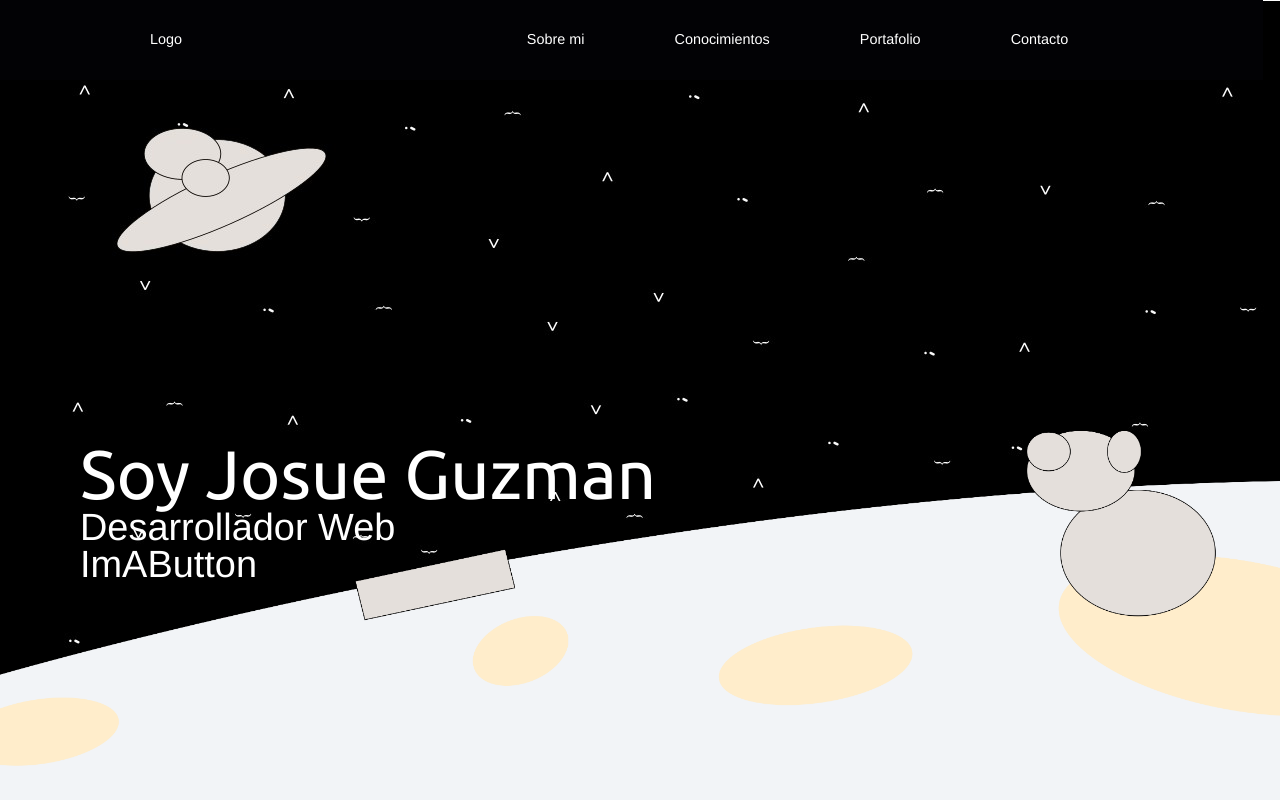
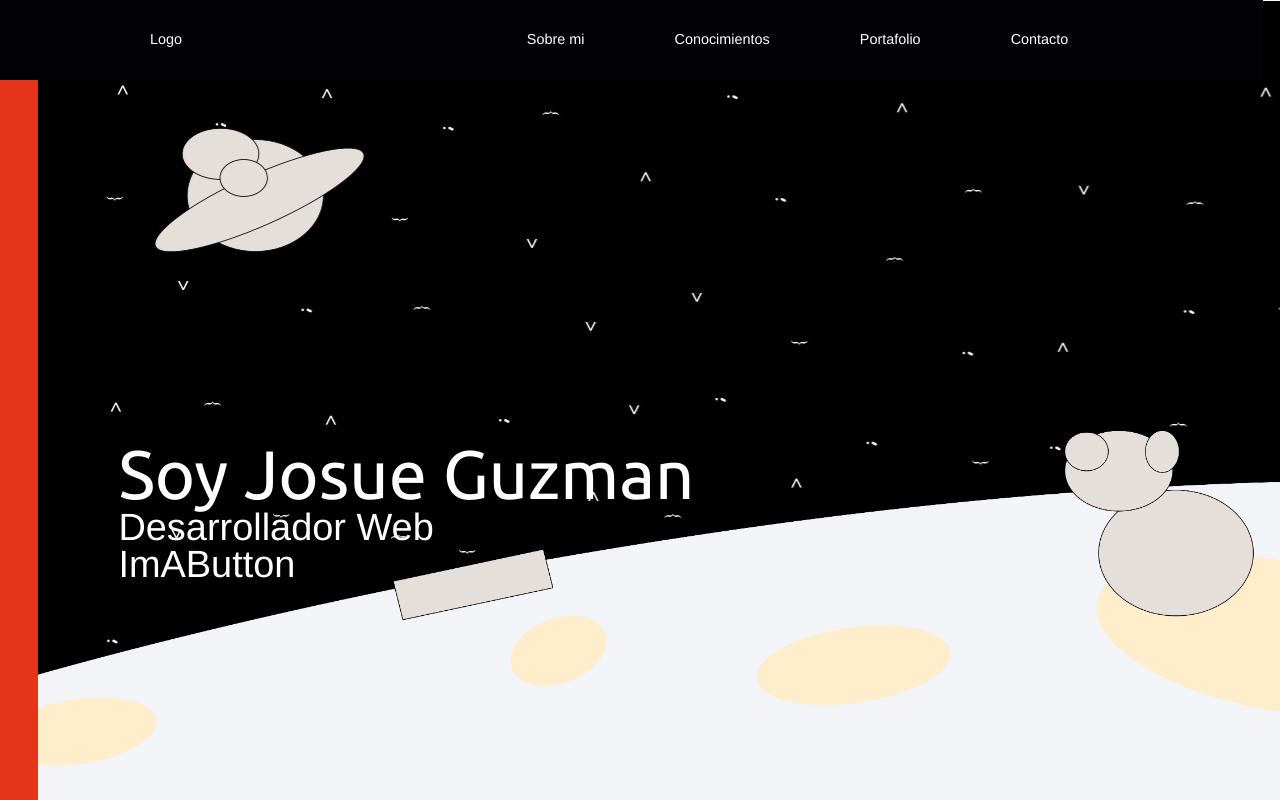
Before and after one commit to JosueG24/Portfolio, a React (Create React App) app: page / in a window 1280 px wide. Built offline with nearby package versions, Linux system fonts and the light colour scheme; a web font is replaced by a local one.

Commit message:
Se agregó la barra lateral y se corrigieron algunos estilos

```diff
--- a/src/App.js
+++ b/src/App.js
@@ -8,7 +8,11 @@ import Contacto from "./components/Contacto";
 
 function App() {
   return (
-    <div className="App">
+    <div className="App flex">
+      <div className="w-[calc(3vw)] h-screen bg-c_Orange fixed">
+      </div>
+      <div className="w-[calc(3vw)] h-screen"></div>
+      <div className="spContainer">
         <Part1/>
         <About/>
         <Tecnos/>
@@ -16,6 +20,7 @@ function App() {
         <Services/>
         <Portfolio/>
         <Contacto/>
+      </div>
     </div>
   );
 }
--- a/src/components/Part1.jsx
+++ b/src/components/Part1.jsx
@@ -3,7 +3,7 @@ import React from 'react'
 export default function Part1() {
   return (
     <div className='scrollEfect w-screen h-screen txtSm'>
-      <header className='fixed top-0 bg-c_Black w-[calc(100%-1.3vw)] h-1/10 flexAllCenter justify-around'>
+      <header className='fixed z-20 top-0 left-0 bg-c_Black w-[calc(100%-1.3vw)] h-1/10 flexAllCenter justify-around'>
         <div className='text-white'>
             <p>Logo</p>
         </div>
--- a/src/styles/index.css
+++ b/src/styles/index.css
@@ -51,13 +51,15 @@
     }
     /* Other */
     .App{
+
+    }
+    .spContainer{
         font-family: "Hind Madurai", Helvetica, Arial, sans-serif;
         overflow-x: hidden;
         background-image: url(/public/backgrounds/fondoV1.jpg);
-        @apply w-screen h-screen;
+        @apply w-[calc(97vw)] h-screen;
         scroll-snap-type: y mandatory;
         scroll-behavior: auto;
-
     }
     .scrollEfect{
         scroll-snap-align: end;
```
